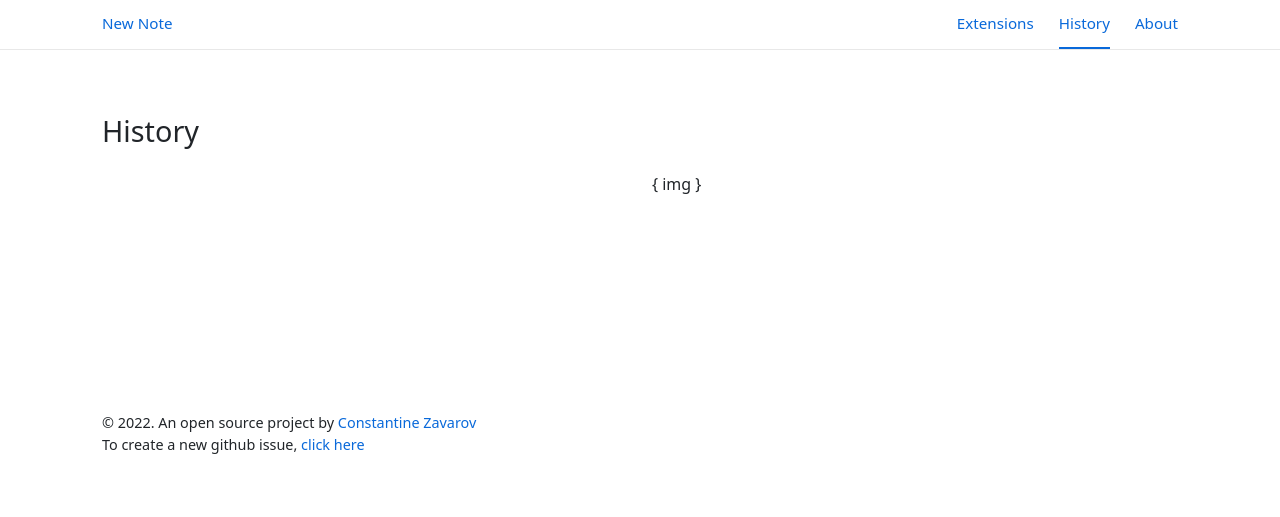
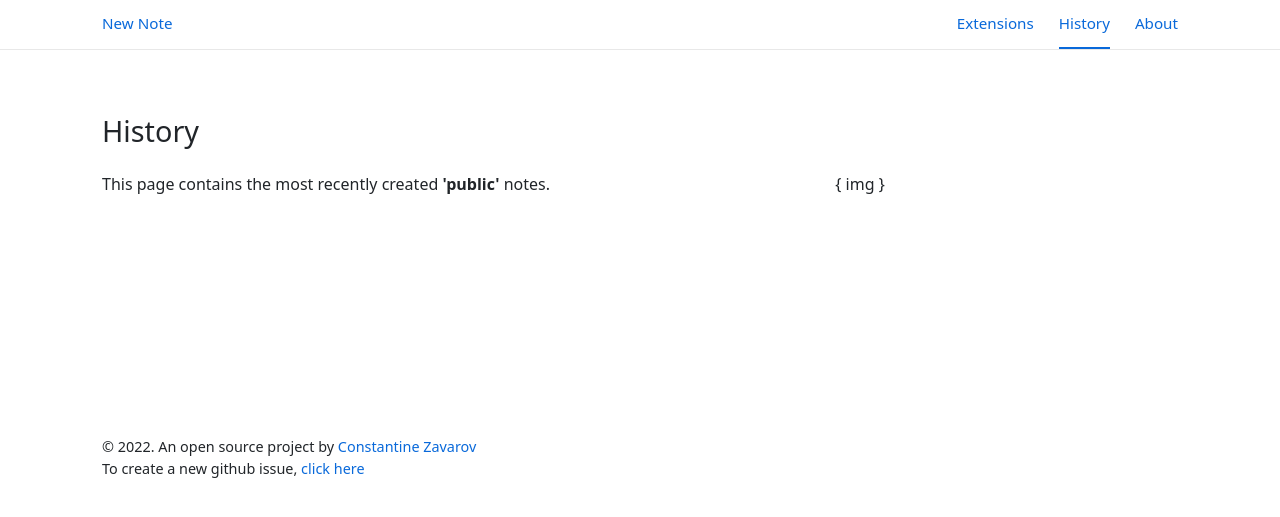
Before and after one commit to zavarovkv/justpaste.co, a Flask app: page /history in a window 1280 px wide. Shown: the top 517 px of the page. Run offline with Flask 2, Linux system fonts and the light colour scheme; data that the repository does not hold is empty.

Commit message:
history page

```diff
--- a/app/config.py
+++ b/app/config.py
@@ -38,3 +38,8 @@ class Config(object):
 
     TITLE_MAX_LENGTH = 128
     EDITOR_MAX_LENGTH = 16000
+
+    HISTORY_NOTES_LIMIT = 20
+    HISTORY_NOTES_TITLE_LIMIT = 70
+
+    GENERAL_DATE_FORMAT = '%d %B %Y, %H:%M'
--- a/app/routes.py
+++ b/app/routes.py
@@ -1,3 +1,5 @@
+import datetime
+
 from app import app, hashids, db
 from flask import render_template, request, redirect, url_for, make_response
 
@@ -52,7 +54,7 @@ def index():
 @app.route('/about')
 def about():
     attr = {
-        'total_notes': db.session.query(Note).count(),
+        'total_notes': db.session.query(Note).count()
     }
     meta = {
         'title': Texts.TITLE,
@@ -65,7 +67,7 @@ def about():
 @app.route('/ext')
 def ext():
     attr = {
-        'total_notes': db.session.query(Note).count(),
+        'total_notes': db.session.query(Note).count()
     }
     meta = {
         'title': Texts.TITLE,
@@ -77,8 +79,23 @@ def ext():
 
 @app.route('/history')
 def history():
+
+    # Get last notes from DB
+    limit = Config.HISTORY_NOTES_LIMIT
+    columns = [Note.id, Note.created_at, Note.title, Note.language]
+    response = db.session.query(Note).with_entities(*columns).order_by(Note.created_at).limit(limit).all()
+
+    # Convert to human format
+    title_length_limit = Config.HISTORY_NOTES_TITLE_LIMIT
+    last_notes = [{'id': hashids.encode(id),
+                   'created_at': created_at.strftime(Config.GENERAL_DATE_FORMAT),
+                   'title': title if len(title) <= title_length_limit else f'{title[:title_length_limit]}...',
+                   'language': language
+                   } for (id, created_at, title, language) in response]
+
     attr = {
         'total_notes': db.session.query(Note).count(),
+        'last_notes': last_notes
     }
     meta = {
         'title': Texts.TITLE,
@@ -141,7 +158,7 @@ def page(key: str):
         s_size = f'{size} B' if size < 100 else f'{(size/1000):.2f} KB'
 
         created_at = note.created_at
-        s_create_at = created_at.strftime("%d %B %Y, %H:%M:%S")
+        s_create_at = created_at.strftime(Config.GENERAL_DATE_FORMAT)
 
         attr = {
             'key': key,
--- a/app/static/css/style.css
+++ b/app/static/css/style.css
@@ -21,6 +21,11 @@ a:hover, .fake-a:hover {
 h1 {
     font-size: 1.8rem;
     word-break: break-all;
+}
+
+ul {
+    padding-left: 0;
+    list-style: none;
 }
 
 .container, .container-fluid {
--- a/app/templates/about.html
+++ b/app/templates/about.html
@@ -9,12 +9,12 @@
 {% endblock %}
 
 {% block body%}
-    <div class="col-md-6 col-12 pt-3 pb-5 mb-5">
+    <div class="col-md-8 col-12 pt-3 pb-5 mb-5">
         <p><a href="{{ url_for('index') }}">Justpaste</a> is an easy and absolutely free way to share your code, notes or ideas with friends and colleges! You dont need to sing up or anything like that.</p>
         <p>Just create a code or text, make a link and send it. You can also make it private.</p>
         <p>Dont waste a time but share ideas.</p>
     </div>
-    <div class="col-md-6 col-12 pt-3">
+    <div class="col-md-4 col-12 pt-3">
         <p>{ img }</p>
     </div>
 {% endblock %}
--- a/app/templates/ext.html
+++ b/app/templates/ext.html
@@ -9,10 +9,10 @@
 {% endblock %}
 
 {% block body%}
-    <div class="col-md-6 col-12 pt-3 pb-5 mb-5">
+    <div class="col-md-8 col-12 pt-3 pb-5 mb-5">
         <p></p>
     </div>
-    <div class="col-md-6 col-12 pt-3">
+    <div class="col-md-4 col-12 pt-3">
         <p>{ img }</p>
     </div>
 {% endblock %}
--- a/app/templates/history.html
+++ b/app/templates/history.html
@@ -9,10 +9,21 @@
 {% endblock %}
 
 {% block body%}
-    <div class="col-md-6 col-12 pt-3 pb-5 mb-5">
-        <p></p>
+    <div class="col-md-8 col-12 pt-3 pb-5 mb-5">
+        <p>This page contains the most recently created <span style="font-weight: 600;">'public'</span> notes.</p>
+        <p>
+            <ul>
+                {% for note in attr['last_notes'] %}
+                    <li>
+                        <a href="/{{ note.id }}">{{ note.title }}</a>
+                        <span class="custom-badge">{{ note.created_at }}</span>
+                        <span class="custom-badge">{{ note.language }}</span>
+                    </li>
+                {% endfor %}
+            </ul>
+        </p>
     </div>
-    <div class="col-md-6 col-12 pt-3">
+    <div class="col-md-4 col-12 pt-3">
         <p>{ img }</p>
     </div>
 {% endblock %}
```
